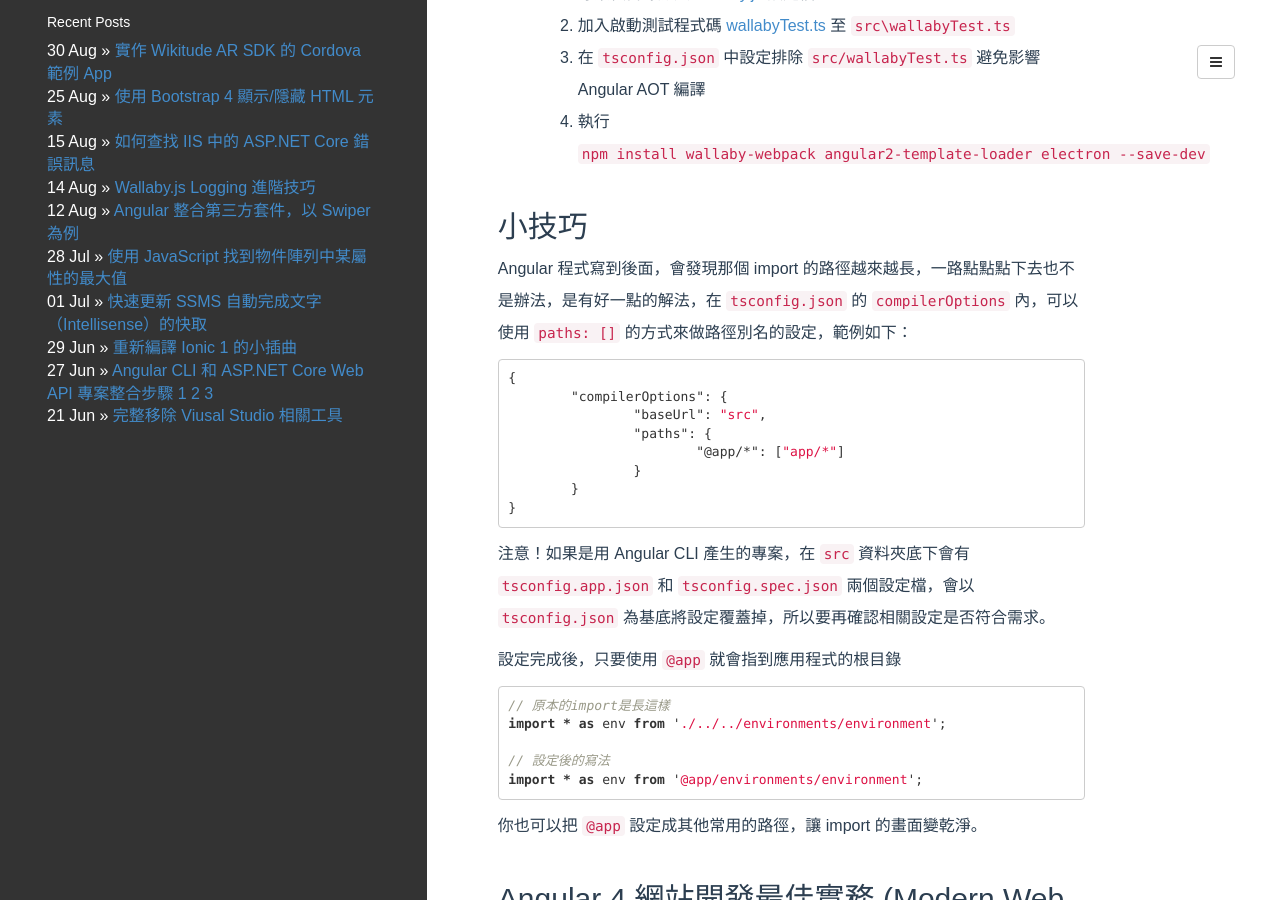
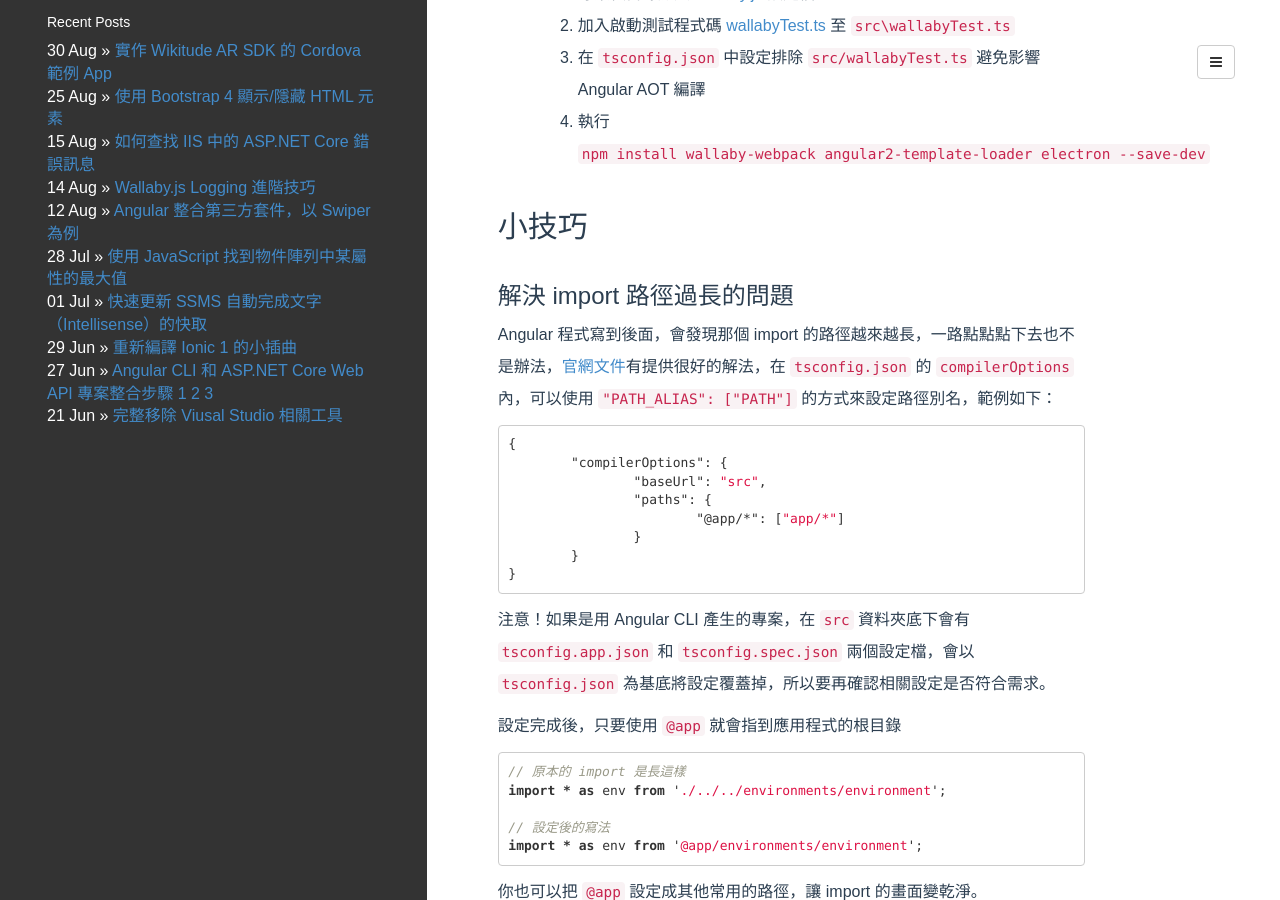
Before and after one commit to poychang/poychang.github.io, a Jekyll site: the page built from _posts/1970-01-01-note-angular.md, in a window 1280 px wide and 900 px high, scrolled down 405 px. Built offline with Jekyll 4.4.1, drawn with Linux system fonts in a browser that asks for light colours; some web fonts are replaced; comment, search, counter and statistics services are not loaded.

Commit message:
alter note

````diff
--- a/_posts/1970-01-01-note-angular.md
+++ b/_posts/1970-01-01-note-angular.md
@@ -20,7 +20,9 @@ categories: [Angular]
 
 ## 小技巧
 
-Angular 程式寫到後面，會發現那個 import 的路徑越來越長，一路點點點下去也不是辦法，是有好一點的解法，在 `tsconfig.json` 的 `compilerOptions` 內，可以使用 `paths: []` 的方式來做路徑別名的設定，範例如下：
+### 解決 import 路徑過長的問題
+
+Angular 程式寫到後面，會發現那個 import 的路徑越來越長，一路點點點下去也不是辦法，[官網文件](https://www.typescriptlang.org/docs/handbook/module-resolution.html#path-mapping)有提供很好的解法，在 `tsconfig.json` 的 `compilerOptions` 內，可以使用 `"PATH_ALIAS": ["PATH"]` 的方式來設定路徑別名，範例如下：
 
 ```json
 {
@@ -38,7 +40,7 @@ Angular 程式寫到後面，會發現那個 import 的路徑越來越長，一
 設定完成後，只要使用 `@app` 就會指到應用程式的根目錄
 
 ```typescript
-// 原本的import是長這樣
+// 原本的 import 是長這樣
 import * as env from './../../environments/environment';
 
 // 設定後的寫法
````
